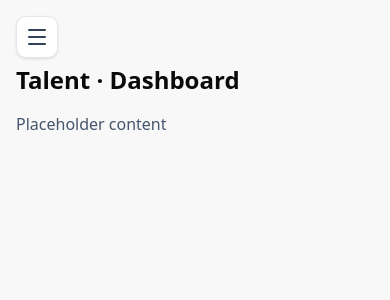
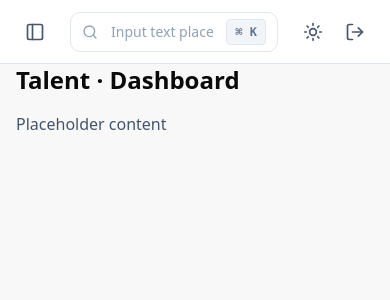
Before and after one commit to AaronMatarrita/kanux-frontend-web, a Next.js app in the folder kanux-web/: page /talent/dashboard in a window 390 px wide. Shown: the top 300 px of the page. Built offline with nearby package versions, Linux system fonts and the light colour scheme.

Commit message:
feat(KAN-274): Add Topbar component and integrate into private layout
Introduced a new Topbar component with search bar and action buttons, replacing the previous mobile hamburger menu in the private layout. Updated the components index to export Topbar-related components for reuse.

```diff
--- a/kanux-web/src/app/(private)/layout.tsx
+++ b/kanux-web/src/app/(private)/layout.tsx
@@ -1,7 +1,7 @@
 "use client";
 
 import { Sidebar } from "@/components/layout/Sidebar/Sidebar";
-import { Menu } from "lucide-react";
+import { Topbar } from "@/components/layout/Topbar/Topbar";
 import { useState } from "react";
 
 export default function PrivateLayout({
@@ -17,20 +17,10 @@ export default function PrivateLayout({
   return (
     <div className="min-h-screen bg-[#f8f8f8]">
       <Sidebar isOpen={isSidebarOpen} onClose={closeSidebar} />
-
-      {/* Botón hamburguesa para móvil */}
-      <button
-        onClick={toggleSidebar}
-        className="lg:hidden fixed top-4 left-4 z-30 p-2 rounded-lg bg-white border border-slate-200 shadow-sm hover:bg-slate-50 transition-colors focus-visible:outline-none focus-visible:ring-2 focus-visible:ring-[#0B2A4A]/40"
-        aria-label="Abrir menú"
-      >
-        <Menu className="w-6 h-6 text-slate-700" />
-      </button>
+      <Topbar onToggleSidebar={toggleSidebar} />
 
       {/* Main content area */}
-      <main className="lg:ml-72 p-4 sm:p-6 lg:p-8">
-        <div className="pt-12 lg:pt-0">{children}</div>
-      </main>
+      <main className="lg:ml-72 pt-16 p-4 sm:p-6 lg:p-8">{children}</main>
     </div>
   );
 }
--- a/kanux-web/src/components/index.ts
+++ b/kanux-web/src/components/index.ts
@@ -2,3 +2,8 @@
  * Components Index
  * Central export point for reusable UI components
  */
+
+export * from "./layout/Sidebar/Sidebar";
+export * from "./layout/Sidebar/SidebarItem";
+export * from "./layout/Sidebar/SidebarFooter";
+export * from "./layout/Topbar";
--- /dev/null
+++ b/kanux-web/src/components/layout/Topbar/IconButton.tsx
@@ -0,0 +1,21 @@
+"use client";
+
+import { LucideIcon } from "lucide-react";
+
+interface IconButtonProps {
+  icon: LucideIcon;
+  onClick?: () => void;
+  label: string;
+}
+
+export const IconButton = ({ icon: Icon, onClick, label }: IconButtonProps) => {
+  return (
+    <button
+      onClick={onClick}
+      className="p-2 rounded-lg border border-transparent hover:border-slate-200 hover:bg-slate-50 active:bg-slate-100 transition-all duration-200 focus-visible:outline-none focus-visible:ring-2 focus-visible:ring-[#0B2A4A]/40 cursor-pointer group"
+      aria-label={label}
+    >
+      <Icon className="w-5 h-5 text-slate-600 group-hover:text-slate-900 transition-colors duration-200" />
+    </button>
+  );
+};
--- /dev/null
+++ b/kanux-web/src/components/layout/Topbar/SearchBar.tsx
@@ -0,0 +1,21 @@
+"use client";
+
+import { Search } from "lucide-react";
+
+export const SearchBar = () => {
+  return (
+    <div className="flex-1 max-w-2xl">
+      <div className="relative">
+        <Search className="absolute left-3 top-1/2 -translate-y-1/2 w-4 h-4 text-slate-400 pointer-events-none" />
+        <input
+          type="text"
+          placeholder="Input text placeholder"
+          className="w-full h-10 pl-10 pr-16 rounded-lg border border-slate-200 bg-white text-sm text-slate-900 placeholder:text-slate-400 focus:outline-none focus:ring-2 focus:ring-[#0B2A4A]/40 focus:border-transparent transition-all duration-200 hover:border-slate-300"
+        />
+        <kbd className="absolute right-3 top-1/2 -translate-y-1/2 px-2 py-1 text-xs font-semibold text-slate-500 bg-slate-100 border border-slate-200 rounded pointer-events-none select-none">
+          ⌘ K
+        </kbd>
+      </div>
+    </div>
+  );
+};
--- /dev/null
+++ b/kanux-web/src/components/layout/Topbar/Topbar.tsx
@@ -0,0 +1,31 @@
+"use client";
+
+import { PanelLeft } from "lucide-react";
+import { SearchBar } from "./SearchBar";
+import { TopbarActions } from "./TopbarActions";
+import { IconButton } from "./IconButton";
+
+interface TopbarProps {
+  onToggleSidebar: () => void;
+}
+
+export const Topbar = ({ onToggleSidebar }: TopbarProps) => {
+  return (
+    <header className="fixed top-0 right-0 left-0 lg:left-72 h-16 bg-white border-b border-slate-200 z-30">
+      <div className="h-full px-4 sm:px-6 lg:px-8 flex items-center justify-between gap-4">
+        {/* Left: Toggle Sidebar Button */}
+        <IconButton
+          icon={PanelLeft}
+          onClick={onToggleSidebar}
+          label="Toggle sidebar"
+        />
+
+        {/* Center: Search Input */}
+        <SearchBar />
+
+        {/* Right: Actions */}
+        <TopbarActions />
+      </div>
+    </header>
+  );
+};
--- /dev/null
+++ b/kanux-web/src/components/layout/Topbar/TopbarActions.tsx
@@ -0,0 +1,23 @@
+"use client";
+
+import { Sun, LogOut } from "lucide-react";
+import { IconButton } from "./IconButton";
+
+export const TopbarActions = () => {
+  const handleThemeToggle = () => {
+    // TODO: Implement theme toggle logic in a future task
+    console.log("Theme toggle clicked");
+  };
+
+  const handleLogout = () => {
+    // TODO: Implement logout logic in a future task
+    console.log("Logout clicked");
+  };
+
+  return (
+    <div className="flex items-center gap-1">
+      <IconButton icon={Sun} onClick={handleThemeToggle} label="Toggle theme" />
+      <IconButton icon={LogOut} onClick={handleLogout} label="Logout" />
+    </div>
+  );
+};
--- /dev/null
+++ b/kanux-web/src/components/layout/Topbar/index.ts
@@ -0,0 +1,4 @@
+export { Topbar } from "./Topbar";
+export { SearchBar } from "./SearchBar";
+export { TopbarActions } from "./TopbarActions";
+export { IconButton } from "./IconButton";
```
